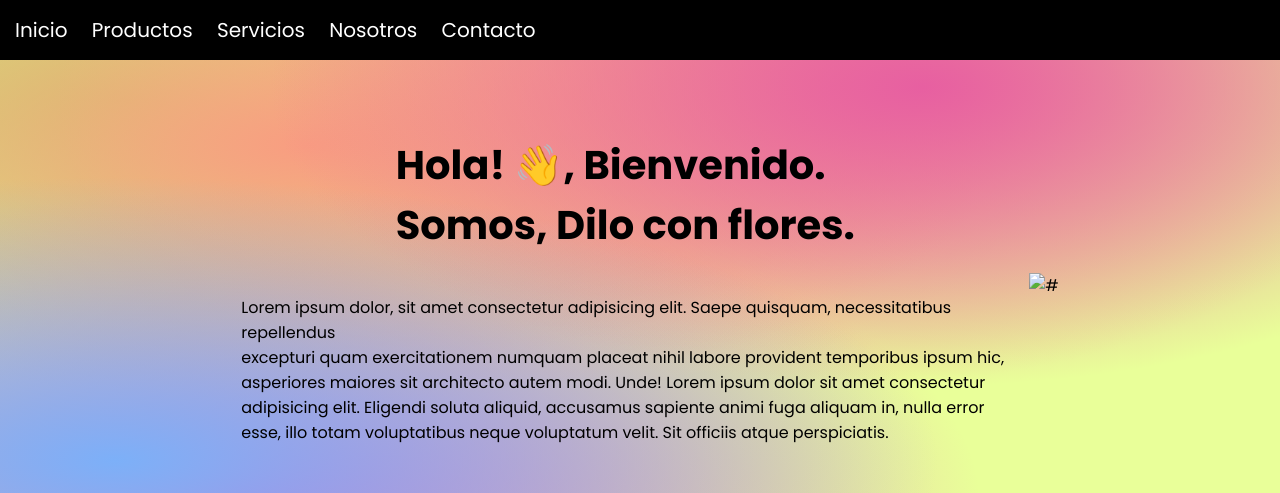
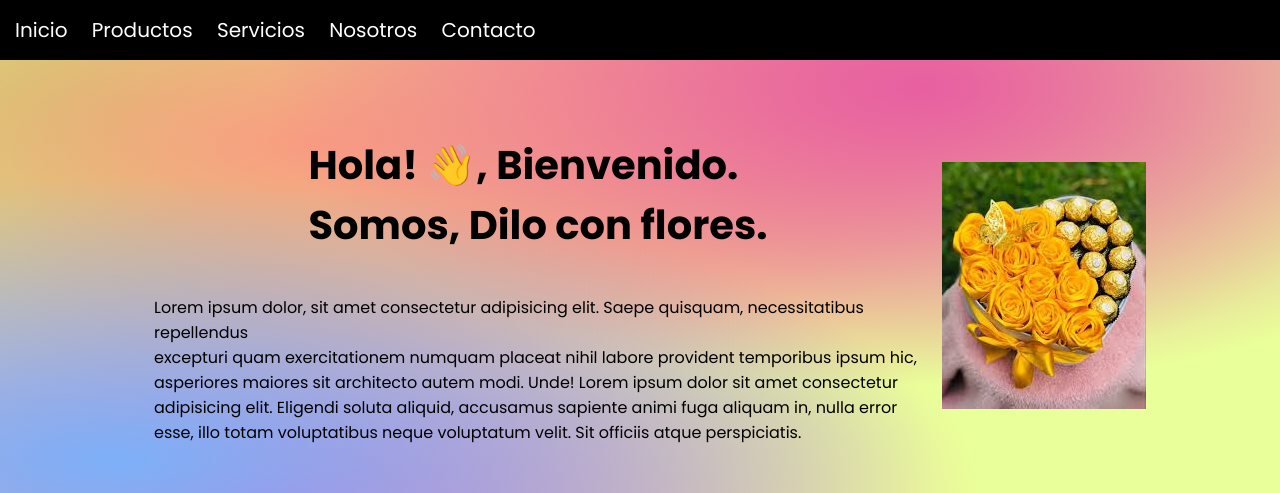
Before and after one commit to SebastianB23/dilo-con-flores, a plain HTML site: page pages/nosotros.html in a window 1280 px wide. Shown: the top 493 px of the page. Drawn offline with Linux system fonts and the light colour scheme; the site is published under a folder, as on GitHub Pages, so addresses that start at the root find nothing; a web font is replaced by a local one.

Commit message:
Css Pages

```diff
--- a/pages/nosotros.html
+++ b/pages/nosotros.html
@@ -29,7 +29,7 @@
                </p>
             </div>
             <div class="image">
-                <img src="/img/img5.jpg" alt="#">
+                <img src="../img/img5.jpg" alt="#">
             </div>
         </section>
 
```
Also changed, not shown: pages/productos.html (+1 -1 lines).
